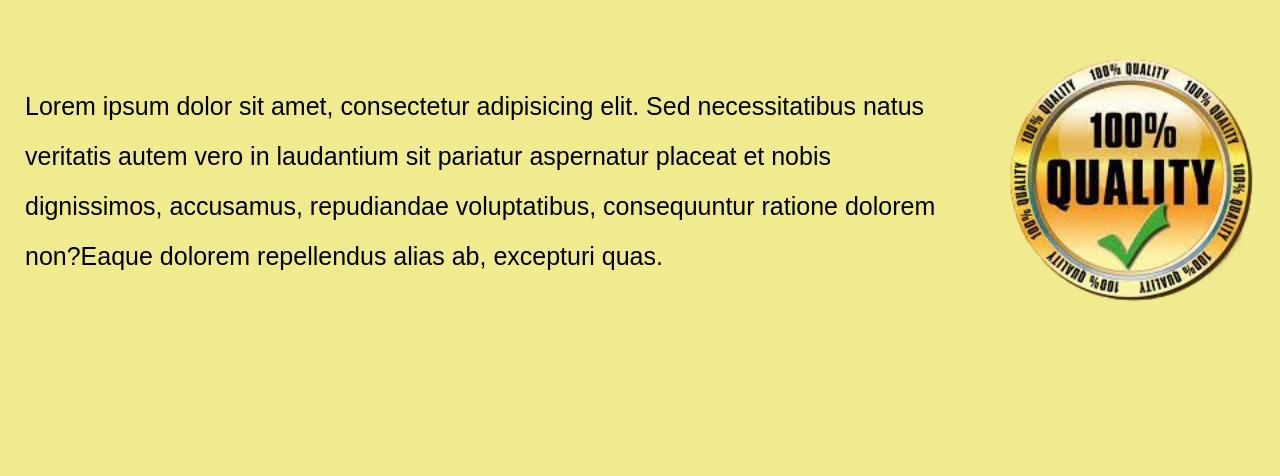
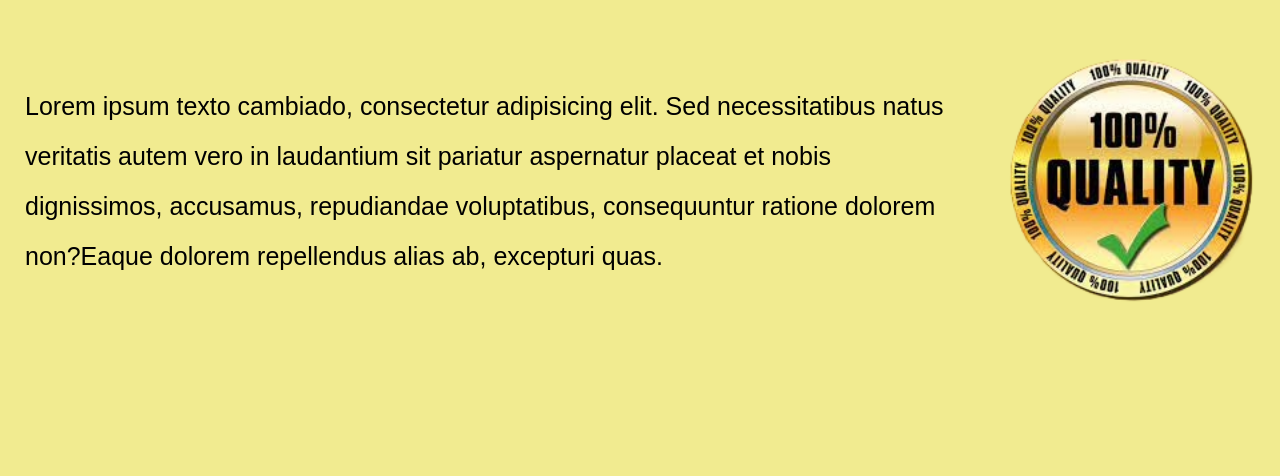
Before and after one commit to maryBenedicto2023/comision-49695, a plain HTML site: page pages/nosotros.html in a window 1280 px wide. Shown: the part 551-1027 px from the top of the page. Drawn offline with Linux system fonts and the light colour scheme.

Commit message:
texo cambiado en parrafo de vista nosotros.

```diff
--- a/pages/nosotros.html
+++ b/pages/nosotros.html
@@ -31,7 +31,7 @@
         <h2>La calidad es nuestro primer compromiso</h2>
         <section class="compromiso">
             <div >
-                <p>Lorem ipsum dolor sit amet, consectetur adipisicing elit. Sed necessitatibus natus veritatis autem vero in laudantium sit pariatur aspernatur placeat et nobis dignissimos, accusamus, repudiandae voluptatibus, consequuntur ratione dolorem non?Eaque dolorem repellendus alias ab, excepturi quas.</p>
+                <p>Lorem ipsum texto cambiado, consectetur adipisicing elit. Sed necessitatibus natus veritatis autem vero in laudantium sit pariatur aspernatur placeat et nobis dignissimos, accusamus, repudiandae voluptatibus, consequuntur ratione dolorem non?Eaque dolorem repellendus alias ab, excepturi quas.</p>
             </div>
            <div >
             <img class="quality" src="../assets/high-quality.png" alt="">
```
